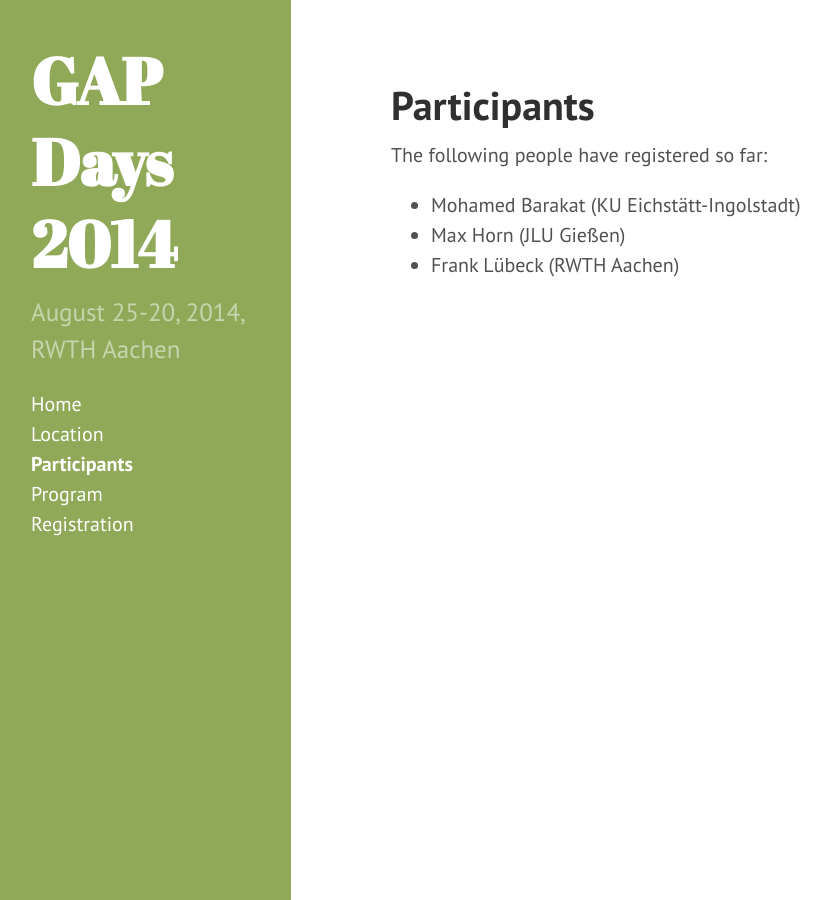
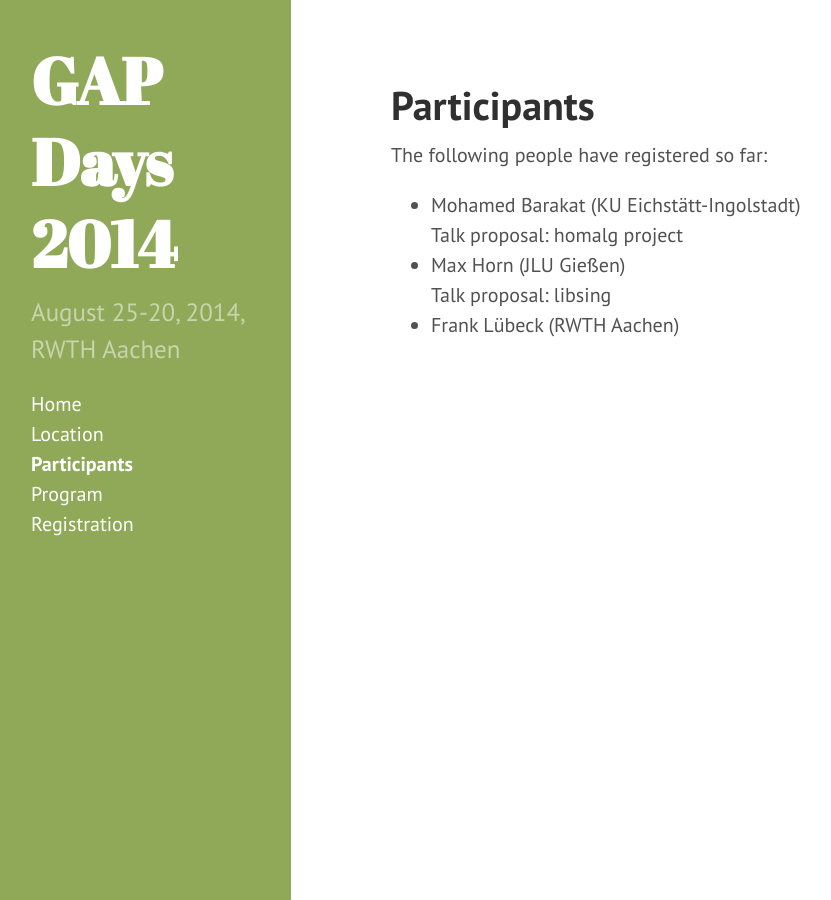
Before and after one commit to olexandr-konovalov/gapdays2014, a Jekyll site: the page built from participants.md, in a window 1280 px wide. Shown: the whole page, without its empty margins (9-840 px from the left). Built offline with Jekyll 4.4.1, drawn with Linux system fonts in a browser that asks for light colours; Markdown is read by kramdown in place of the engine named in the settings.

Commit message:
talk proposal

```diff
--- a/_data/participants.yml
+++ b/_data/participants.yml
@@ -1,8 +1,10 @@
 - name: Mohamed Barakat
   affiliation: KU Eichstätt-Ingolstadt
+  talk: homalg project
 
 - name: Max Horn
   affiliation: JLU Gießen
+  talk: libsing
 
 - name: Frank Lübeck
   affiliation: RWTH Aachen
--- a/participants.md
+++ b/participants.md
@@ -9,7 +9,8 @@ The following people have registered so far:
 {% for p in site.data.participants %}
   <li>
     {{ p.name }}
-    {% if p.affiliation != null %} ({{ p.affiliation }}){% endif %}
+    {% if p.affiliation != null %} ({{ p.affiliation }}){% endif %} <br/>
+    {% if p.talk != null %} Talk proposal: {{ p.talk }}{% endif %}
   </li>
 {% endfor %}
 </ul>
```
